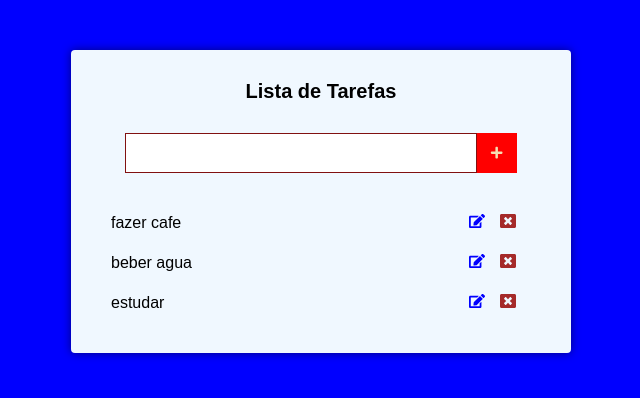
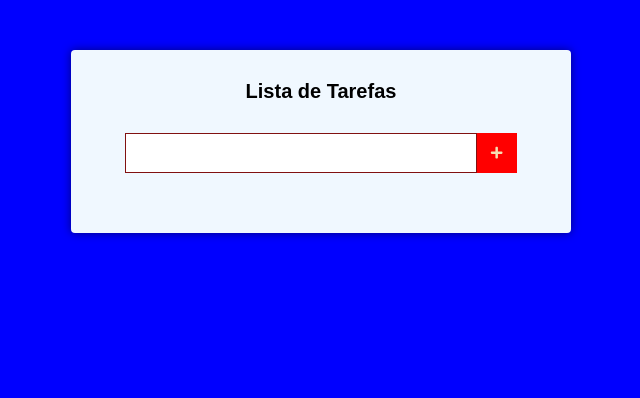
Before and after one commit to pedrokpdo/appcurso00, a React (Create React App) app: page / in a window 1280 px wide. Shown: the top 398 px of the page, without its empty margins (319-959 px from the left). Built offline with nearby package versions, Linux system fonts and the light colour scheme.

Commit message:
handledelete

```diff
--- a/src/components/main.css
+++ b/src/components/main.css
@@ -49,9 +49,7 @@
   padding: 10px;
 }
 
-.tarefas li :hover {
-
-}
+.tarefas li :hover {}
 
 .edit {
   margin-right: 15px;
@@ -75,3 +73,8 @@
 .tarefas li .delete {
   cursor: pointer;
 }
+
+.tarefas li span {
+  display: flex;
+  align-items: center;
+}
--- a/src/components/main.js
+++ b/src/components/main.js
@@ -11,28 +11,54 @@ import './main.css'
 export default class Main extends Component {
   state = {
     novaTarefa: '',
-    tarefas: ['fazer cafe', 'beber agua', 'estudar']
+    tarefas: []
   };
+  handleSubmit = (e) => {
+    e.preventDefault()
+    const { tarefas } = this.state
+    let { novaTarefa } = this.state
+    novaTarefa = novaTarefa.trim();
+    if (tarefas.indexOf(novaTarefa) !== -1) return;
+    const novasTarefas = [...tarefas];
+
+    this.setState({ tarefas: [...novasTarefas, novaTarefa] })
+  }
 
   handleChange = (e) => {
     this.setState({ novaTarefa: e.target.value });
   }
+
+  handleEdit = (e, index) => {
+    console.log('edit', index);
+
+  }
+
+  handleDelete = (e, index) => {
+    const { tarefas } = this.state;
+    const novasTarefas = [...tarefas]
+    novasTarefas.splice(index, 1)
+    this.setState({
+      tarefas: [...novasTarefas]
+    })
+
+  }
+
   render() {
     const { novaTarefa, tarefas } = this.state
     return (
       <div className="main">
         <h1>Lista de Tarefas</h1>
-        <form className="form" action="#">
+        <form onSubmit={this.handleSubmit} className="form" action="#">
           <input value={novaTarefa} onChange={this.handleChange} type='text'></input>
           <button type="submit"><FaPlus /></button>
         </form>
         <ul className="tarefas">
-          {tarefas.map((tarefa) => (
+          {tarefas.map((tarefa, index) => (
             <li key={tarefa}>{tarefa}
-              <div>
-                <FaEdit className="edit" />
-                <FaWindowClose className="delete"/>
-              </div>
+              <span>
+                <FaEdit onClick={(e) => this.handleEdit(e, index)} className="edit" />
+                <FaWindowClose onClick={(e) => this.handleDelete(e, index)} className="delete" />
+              </span>
             </li>
           ))}
         </ul>
```
